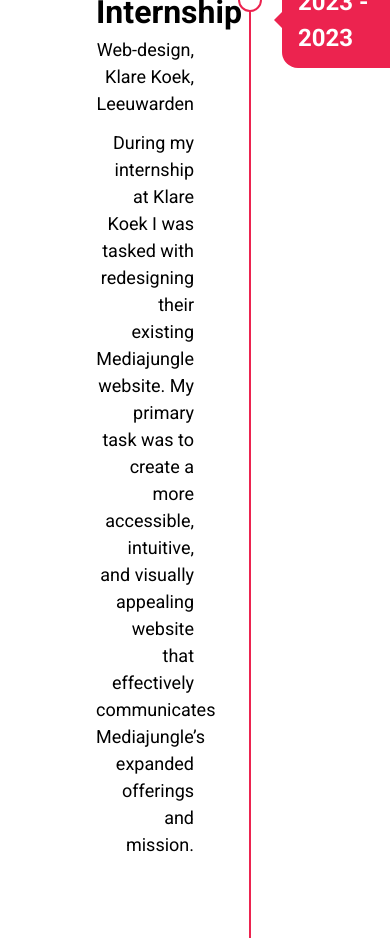
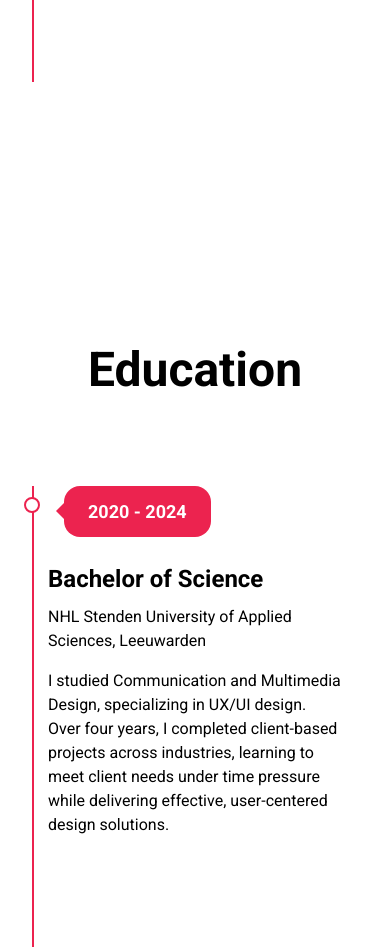
Before and after one commit to FZasada/wz-tailwind-portfolio, a React (Vite) app: page /aboutme in a window 390 px wide. Shown: the part 5020-5967 px from the top of the page. Built offline with nearby package versions, Linux system fonts and the light colour scheme.

Commit message:
Fixed timeline on mobile

```diff
--- a/src/components/elements/Timeline.jsx
+++ b/src/components/elements/Timeline.jsx
@@ -1,40 +1,63 @@
 const Timeline = ({ data }) => {
     return (
-        <div className="relative max-w-6xl mx-auto pb-20 px-4">
-            {/* Center vertical line */}
-            <div className="absolute left-1/2 transform -translate-x-1/2 w-0.5 h-full bg-primary z-0" />
+        <div className="relative max-w-6xl mx-auto pb-20">
+            {/* Vertical line: on left for mobile, center for desktop */}
+            <div className="absolute left-2 sm:left-1/2 transform sm:-translate-x-1/2 w-0.5 h-full bg-primary z-0" />
 
-            <div className="flex flex-col gap-20 relative z-10">
+            <div className="flex flex-col gap-28 relative z-10">
                 {data.map((event, index) => {
                     const isLeft = index % 2 === 0;
 
                     return (
-                        <div key={index} className="flex w-full items-start justify-between relative">
-                            {/* Left side */}
+                        <div key={index} className="flex flex-col w-full relative">
+                            {/* === MOBILE VERSION === */}
+                            <div className="sm:hidden w-full flex flex-col items-start gap-1 relative">
+                                {/* Date */}
+                                <div className="relative ml-10">
+                                    <div className="bg-primary text-white px-6 py-3 rounded-2xl font-semibold text-[18px] relative z-10">
+                                        {event.date}
+                                    </div>
+                                    {/* Left-pointing triangle */}
+                                    <div className="absolute left-0 top-1/2 -translate-y-1/2 -translate-x-full w-0 h-0 border-white border-t-8 border-b-8 border-r-8 border-r-primary" />
+                                </div>
+
+                                {/* Dot */}
+                                <div className="w-4 h-4 -translate-y-11 bg-white border-2 border-primary rounded-full" />
+
+                                {/* Content */}
+                                <div className="flex flex-col gap-2 mx-6">
+                                    <h3 className="text-[24px] font-bold">{event.title}</h3>
+                                    <h4 className="text-[16px] text-gray-600">{event.company}</h4>
+                                    <p className="mt-2 text-[16px] text-gray-800">{event.description}</p>
+                                </div>
+                            </div>
+
+                            {/* === DESKTOP VERSION === */}
+                            <div className="hidden sm:flex w-full items-start justify-between relative">
+                                {/* Left Side */}
                                 <div className={`w-1/2 pr-8 pl-8 ${isLeft ? "flex justify-end" : "flex justify-start items-start"}`}>
                                     {isLeft ? (
                                         // Date badge
                                         <div className="relative bottom-4">
-                                        <div className="bg-primary text-white px-4 py-3 rounded-2xl font-semibold relative z-10 text-[24px]">
+                                            <div className="bg-primary text-white px-4 py-3 rounded-2xl font-semibold text-[24px] relative z-10">
                                                 {event.date}
                                             </div>
                                             <div className="absolute left-full top-1/2 transform -translate-y-1/2 w-0 h-0 border-white border-t-8 border-b-8 border-l-8 border-l-primary" />
-
                                         </div>
                                     ) : (
                                         // Card
-                                    <div className="px-6 w-full">
-                                        <h3 className="text-[32px] font-bold text-right">{event.title}</h3>
-                                        <h4 className="text-[18px] text-gray-600 text-right">{event.company}</h4>
-                                        <p className="mt-3 text-[18px] text-gray-800 text-right">{event.description}</p>
+                                        <div className="px-6 w-full text-right">
+                                            <h3 className="text-[32px] font-bold">{event.title}</h3>
+                                            <h4 className="text-[18px] text-gray-600">{event.company}</h4>
+                                            <p className="mt-3 text-[18px] text-gray-800">{event.description}</p>
                                         </div>
                                     )}
                                 </div>
 
-                            {/* Center dot */}
+                                {/* Dot */}
                                 <div className="absolute left-1/2 transform -translate-x-1/2 w-6 h-6 bg-white border-2 border-primary rounded-full z-10" />
 
-                            {/* Right side */}
+                                {/* Right Side */}
                                 <div className="w-1/2 pr-8 pl-8 flex justify-start items-start">
                                     {isLeft ? (
                                         // Card
@@ -54,6 +77,7 @@ const Timeline = ({ data }) => {
                                     )}
                                 </div>
                             </div>
+                        </div>
                     );
                 })}
             </div>
```
Lines whose indentation alone changed are shown as unchanged.
